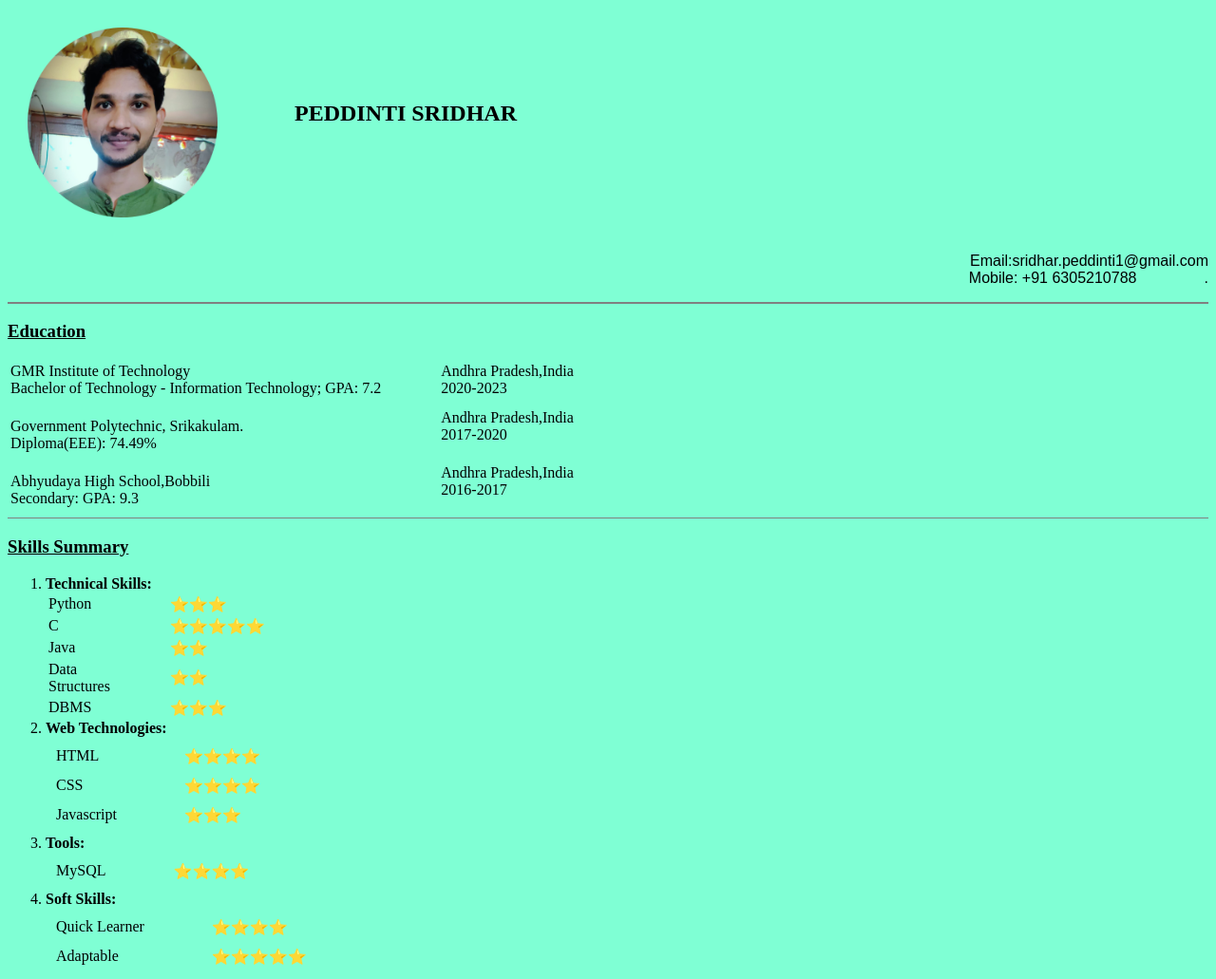
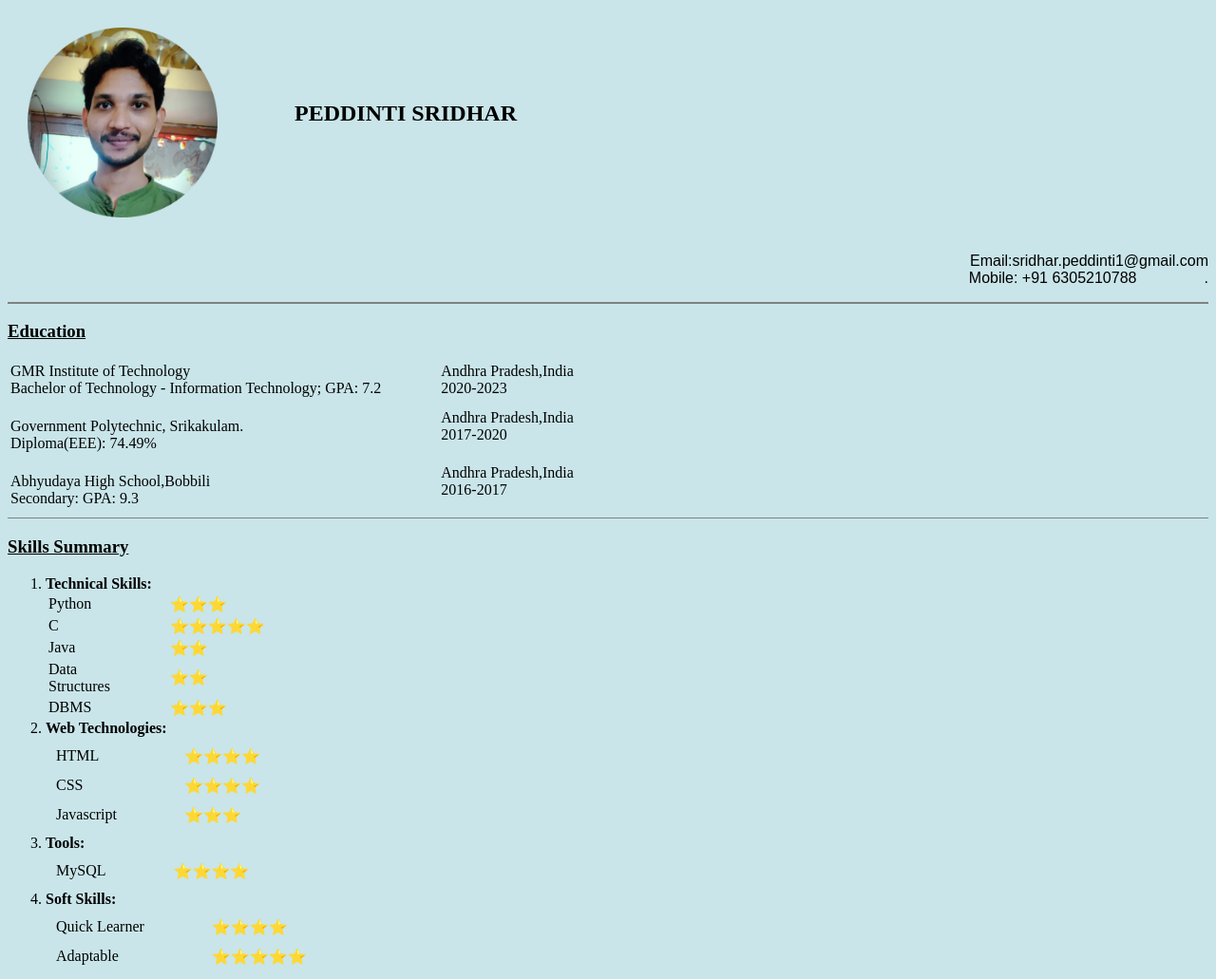
Before and after one commit to sridharpeddinti/resume, a plain HTML site: page index.html in a window 1280 px wide. Shown: the top 1031 px of the page at 95% size. Drawn offline with Linux system fonts and the light colour scheme.

Commit message:
Update index.html

```diff
--- a/index.html
+++ b/index.html
@@ -3,7 +3,7 @@
         <title>Resume</title>
         <style>
             pre { font-family: Arial;16 }
-            body { background-color: aquamarine;}
+            body { background-color: rgb(201, 229, 233);}
             td { padding-right: 60px;}
         </style>
     </head>
```
